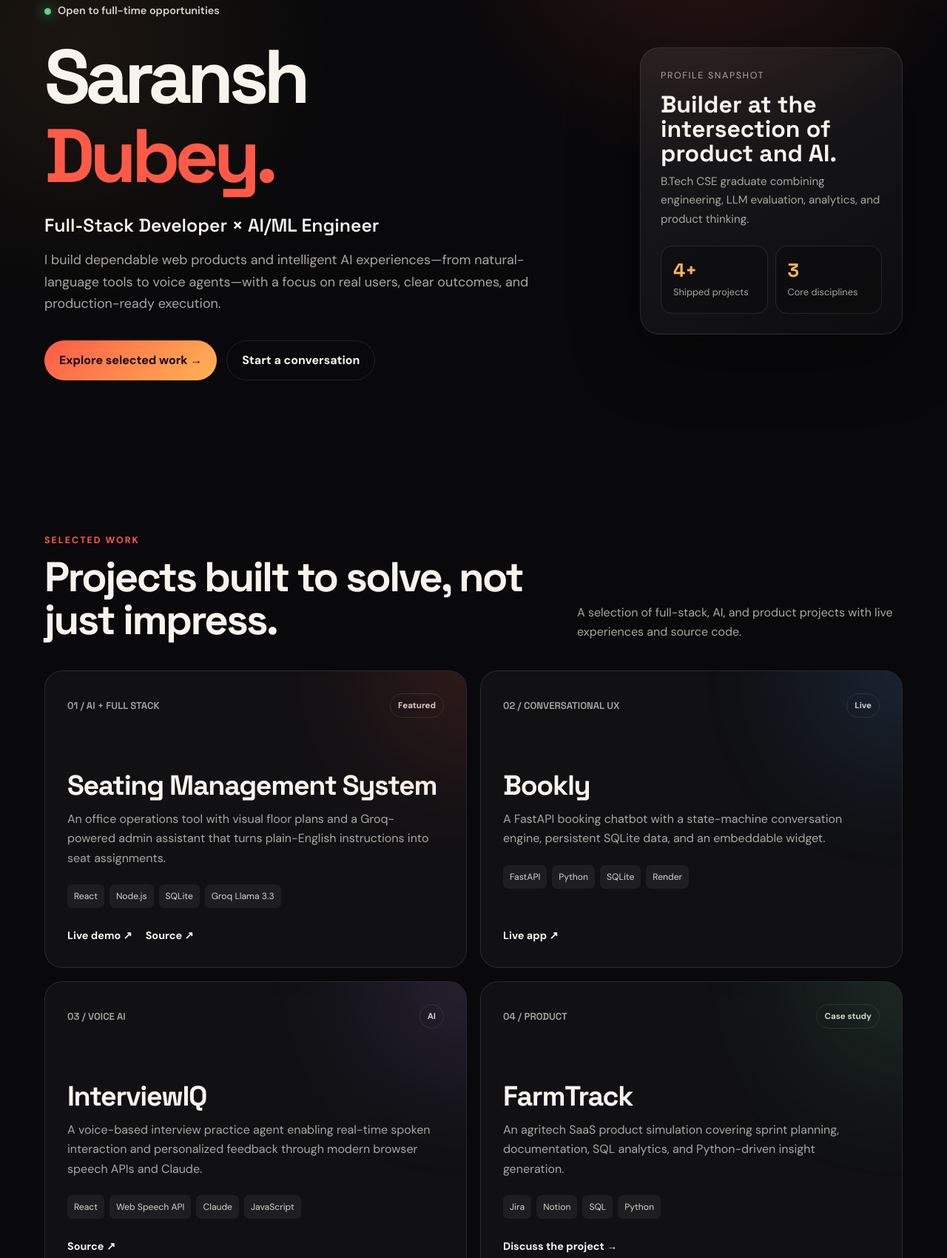
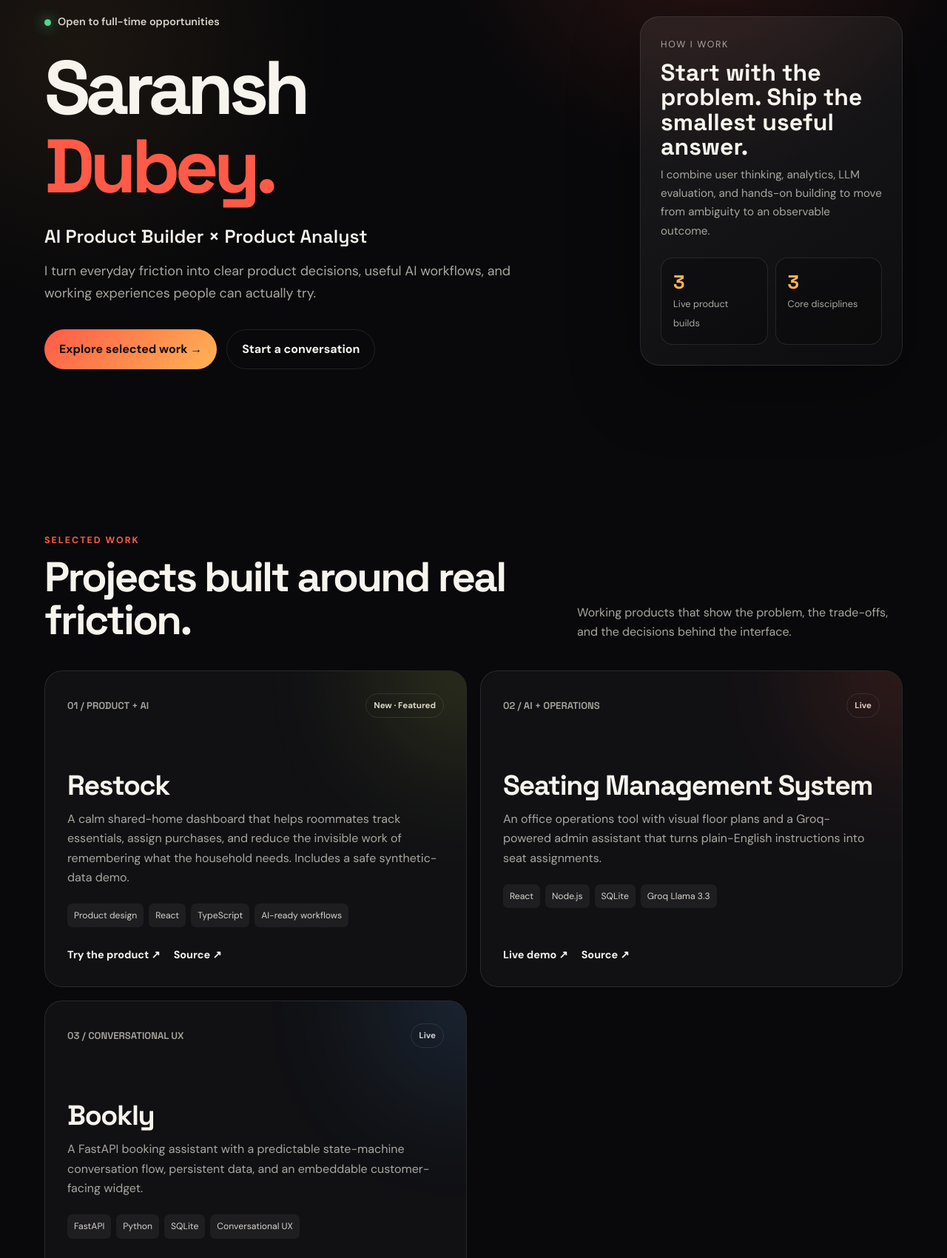
Before and after one commit to 14-saransh/14-saransh.github.io, a plain HTML site: page index.html in a window 1280 px wide. Shown: the part 179-1879 px from the top of the page at 74% size. Drawn offline with Linux system fonts and the light colour scheme.

Commit message:
Feature Restock and refocus portfolio on product work
Add the live Restock case study and clarify product, analytics, and AI positioning.

```diff
--- a/index.html
+++ b/index.html
@@ -3,9 +3,9 @@
 <head>
   <meta charset="utf-8">
   <meta name="viewport" content="width=device-width,initial-scale=1">
-  <meta name="description" content="Saransh Dubey — full-stack developer and AI/ML engineer building useful, production-minded digital products.">
+  <meta name="description" content="Saransh Dubey — AI product builder and analyst turning everyday problems into useful, measurable digital products.">
   <meta name="theme-color" content="#09090b">
-  <title>Saransh Dubey — Full-Stack & AI Engineer</title>
+  <title>Saransh Dubey — AI Product Builder</title>
   <style>
     @import url('https://fonts.googleapis.com/css2?family=DM+Sans:wght@400;500;600;700&family=Space+Grotesk:wght@500;600;700&display=swap');
     :root{--bg:#09090b;--surface:#111114;--surface-2:#18181c;--text:#f7f4ee;--muted:#aaa7a0;--line:rgba(255,255,255,.1);--accent:#ff5a47;--accent-2:#ffb454;--max:1160px}
@@ -40,20 +40,19 @@
   <nav class="nav"><div class="wrap nav-inner"><a class="brand" href="#home">SARANSH<span>.</span></a><ul class="nav-links"><li><a href="#work">Work</a></li><li><a href="#skills">Skills</a></li><li><a href="#about">About</a></li><li><a href="#contact">Contact</a></li></ul></div></nav>
   <main>
     <header class="wrap hero" id="home">
-      <div><div class="eyebrow"><span class="dot"></span>Open to full-time opportunities</div><h1>Saransh<br><span class="accent">Dubey.</span></h1><p class="role">Full-Stack Developer × AI/ML Engineer</p><p class="intro">I build dependable web products and intelligent AI experiences—from natural-language tools to voice agents—with a focus on real users, clear outcomes, and production-ready execution.</p><div class="actions"><a class="button primary" href="#work">Explore selected work →</a><a class="button" href="mailto:saranshdubey14@gmail.com">Start a conversation</a></div></div>
-      <aside class="proof"><div class="proof-label">Profile snapshot</div><h2>Builder at the intersection of product and AI.</h2><p>B.Tech CSE graduate combining engineering, LLM evaluation, analytics, and product thinking.</p><div class="metrics"><div class="metric"><strong>4+</strong><span>Shipped projects</span></div><div class="metric"><strong>3</strong><span>Core disciplines</span></div></div></aside>
+      <div><div class="eyebrow"><span class="dot"></span>Open to full-time opportunities</div><h1>Saransh<br><span class="accent">Dubey.</span></h1><p class="role">AI Product Builder × Product Analyst</p><p class="intro">I turn everyday friction into clear product decisions, useful AI workflows, and working experiences people can actually try.</p><div class="actions"><a class="button primary" href="#work">Explore selected work →</a><a class="button" href="mailto:saranshdubey14@gmail.com">Start a conversation</a></div></div>
+      <aside class="proof"><div class="proof-label">How I work</div><h2>Start with the problem. Ship the smallest useful answer.</h2><p>I combine user thinking, analytics, LLM evaluation, and hands-on building to move from ambiguity to an observable outcome.</p><div class="metrics"><div class="metric"><strong>3</strong><span>Live product builds</span></div><div class="metric"><strong>3</strong><span>Core disciplines</span></div></div></aside>
     </header>
 
-    <section id="work"><div class="wrap"><div class="section-head"><div><div class="kicker">Selected work</div><h2>Projects built to solve, not just impress.</h2></div><p>A selection of full-stack, AI, and product projects with live experiences and source code.</p></div><div class="projects">
-      <article class="card" style="--glow:#ff5a47"><div class="card-top"><span class="index">01 / AI + FULL STACK</span><span class="badge">Featured</span></div><h3>Seating Management System</h3><p>An office operations tool with visual floor plans and a Groq-powered admin assistant that turns plain-English instructions into seat assignments.</p><div class="tags"><span class="tag">React</span><span class="tag">Node.js</span><span class="tag">SQLite</span><span class="tag">Groq Llama 3.3</span></div><div class="card-links"><a href="https://seating-management-system-one.vercel.app" target="_blank" rel="noreferrer">Live demo ↗</a><a href="https://github.com/14-saransh/seating-management-system" target="_blank" rel="noreferrer">Source ↗</a></div></article>
-      <article class="card" style="--glow:#58a6ff"><div class="card-top"><span class="index">02 / CONVERSATIONAL UX</span><span class="badge">Live</span></div><h3>Bookly</h3><p>A FastAPI booking chatbot with a state-machine conversation engine, persistent SQLite data, and an embeddable widget.</p><div class="tags"><span class="tag">FastAPI</span><span class="tag">Python</span><span class="tag">SQLite</span><span class="tag">Render</span></div><div class="card-links"><a href="https://bookly-eour.onrender.com" target="_blank" rel="noreferrer">Live app ↗</a></div></article>
-      <article class="card" style="--glow:#b48cff"><div class="card-top"><span class="index">03 / VOICE AI</span><span class="badge">AI</span></div><h3>InterviewIQ</h3><p>A voice-based interview practice agent enabling real-time spoken interaction and personalized feedback through modern browser speech APIs and Claude.</p><div class="tags"><span class="tag">React</span><span class="tag">Web Speech API</span><span class="tag">Claude</span><span class="tag">JavaScript</span></div><div class="card-links"><a href="https://github.com/14-saransh/interviewiq-voice-agent" target="_blank" rel="noreferrer">Source ↗</a></div></article>
-      <article class="card" style="--glow:#66d18f"><div class="card-top"><span class="index">04 / PRODUCT</span><span class="badge">Case study</span></div><h3>FarmTrack</h3><p>An agritech SaaS product simulation covering sprint planning, documentation, SQL analytics, and Python-driven insight generation.</p><div class="tags"><span class="tag">Jira</span><span class="tag">Notion</span><span class="tag">SQL</span><span class="tag">Python</span></div><div class="card-links"><a href="#contact">Discuss the project →</a></div></article>
+    <section id="work"><div class="wrap"><div class="section-head"><div><div class="kicker">Selected work</div><h2>Projects built around real friction.</h2></div><p>Working products that show the problem, the trade-offs, and the decisions behind the interface.</p></div><div class="projects">
+      <article class="card" style="--glow:#d9ed58"><div class="card-top"><span class="index">01 / PRODUCT + AI</span><span class="badge">New · Featured</span></div><h3>Restock</h3><p>A calm shared-home dashboard that helps roommates track essentials, assign purchases, and reduce the invisible work of remembering what the household needs. Includes a safe synthetic-data demo.</p><div class="tags"><span class="tag">Product design</span><span class="tag">React</span><span class="tag">TypeScript</span><span class="tag">AI-ready workflows</span></div><div class="card-links"><a href="https://restock-saransh.saranshdubey14.chatgpt.site" target="_blank" rel="noreferrer">Try the product ↗</a><a href="https://github.com/14-saransh/restock" target="_blank" rel="noreferrer">Source ↗</a></div></article>
+      <article class="card" style="--glow:#ff5a47"><div class="card-top"><span class="index">02 / AI + OPERATIONS</span><span class="badge">Live</span></div><h3>Seating Management System</h3><p>An office operations tool with visual floor plans and a Groq-powered admin assistant that turns plain-English instructions into seat assignments.</p><div class="tags"><span class="tag">React</span><span class="tag">Node.js</span><span class="tag">SQLite</span><span class="tag">Groq Llama 3.3</span></div><div class="card-links"><a href="https://seating-management-system-one.vercel.app" target="_blank" rel="noreferrer">Live demo ↗</a><a href="https://github.com/14-saransh/seating-management-system" target="_blank" rel="noreferrer">Source ↗</a></div></article>
+      <article class="card" style="--glow:#58a6ff"><div class="card-top"><span class="index">03 / CONVERSATIONAL UX</span><span class="badge">Live</span></div><h3>Bookly</h3><p>A FastAPI booking assistant with a predictable state-machine conversation flow, persistent data, and an embeddable customer-facing widget.</p><div class="tags"><span class="tag">FastAPI</span><span class="tag">Python</span><span class="tag">SQLite</span><span class="tag">Conversational UX</span></div><div class="card-links"><a href="https://bookly-eour.onrender.com" target="_blank" rel="noreferrer">Live app ↗</a></div></article>
     </div></div></section>
 
-    <section id="skills"><div class="wrap"><div class="section-head"><div><div class="kicker">Capabilities</div><h2>A practical, end-to-end toolkit.</h2></div></div><div class="skills-grid"><div class="skill"><h3>Frontend</h3><p>React, JavaScript, HTML/CSS, Vite, browser APIs</p></div><div class="skill"><h3>Backend</h3><p>Node.js, Express, FastAPI, Python, SQLite</p></div><div class="skill"><h3>AI & Data</h3><p>LLM evaluation, Claude, Groq, RLHF, data analysis</p></div><div class="skill"><h3>Product & Delivery</h3><p>Git/GitHub, Jira, Notion, Vercel, Render</p></div></div></div></section>
+    <section id="skills"><div class="wrap"><div class="section-head"><div><div class="kicker">Capabilities</div><h2>From messy signal to shipped product.</h2></div></div><div class="skills-grid"><div class="skill"><h3>Product</h3><p>Problem framing, PRDs, user stories, prioritization, roadmaps</p></div><div class="skill"><h3>Analytics</h3><p>SQL, Excel, Tableau, Power BI, KPI dashboards</p></div><div class="skill"><h3>AI Quality</h3><p>LLM evaluation, RLHF annotation, benchmarking, failure analysis</p></div><div class="skill"><h3>Building</h3><p>React, TypeScript, Python, FastAPI, SQLite, GitHub</p></div></div></div></section>
 
-    <section id="about"><div class="wrap about-grid"><div><div class="kicker">About</div><h2>Curious by nature. Product-minded by practice.</h2></div><div class="about-copy"><p>I'm a Computer Science graduate from SRM Institute of Science and Technology, Chennai, focused on building intelligent systems that combine modern web engineering with useful AI capabilities.</p><p>My experience spans LLM evaluation using the LICA framework, full-stack application development, analytics, and SaaS product strategy. I care about translating complex technology into experiences people can understand and trust.</p><p>Based in Lucknow and open to opportunities across Bangalore, Gurgaon, and other technology hubs.</p><span class="availability">Open to AI/ML, full-stack, and product roles</span></div></div></section>
+    <section id="about"><div class="wrap about-grid"><div><div class="kicker">About</div><h2>Curious about the why. Practical about the how.</h2></div><div class="about-copy"><p>I'm a Computer Science graduate from SRM Institute of Science and Technology, Chennai, interested in the space where product judgment, data, and AI meet.</p><p>My experience spans evaluating frontier-model outputs, supporting RLHF workflows, analyzing datasets, building KPI dashboards, and turning product ideas into usable prototypes. I care about making intelligent systems understandable, measurable, and worthy of trust.</p><p>Based in Lucknow and open to opportunities across Bangalore, Gurgaon, and other technology hubs.</p><span class="availability">Open to APM, AI product, and product analyst roles</span></div></div></section>
 
     <section id="contact"><div class="wrap contact"><div class="kicker">Let's connect</div><h2>Have a role or an idea worth building?</h2><p>I'm actively exploring teams where engineering, AI, and thoughtful product execution come together.</p><div class="contact-links"><a class="button primary" href="mailto:saranshdubey14@gmail.com">Email me</a><a class="button" href="https://linkedin.com/in/saransh-dubey-b98b33237" target="_blank" rel="noreferrer">LinkedIn ↗</a><a class="button" href="https://github.com/14-saransh" target="_blank" rel="noreferrer">GitHub ↗</a></div></div></section>
   </main>
```
